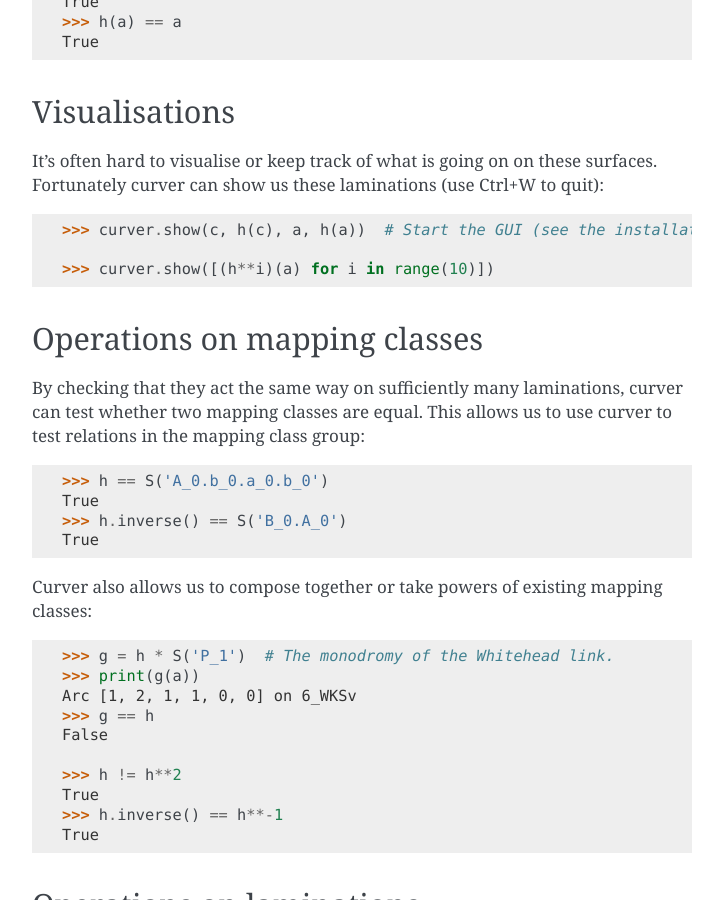
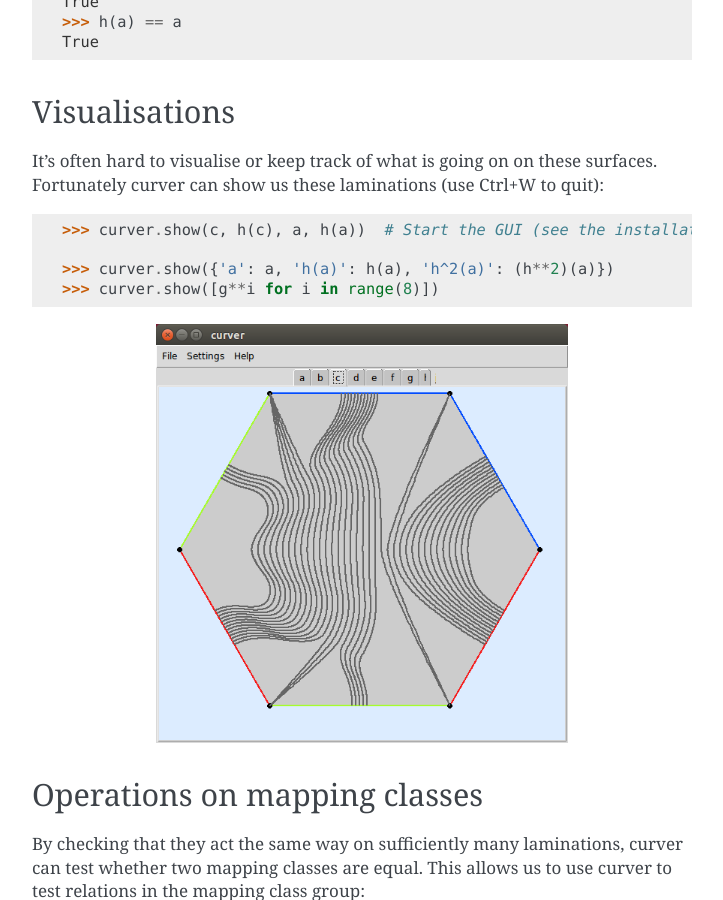
Before and after one commit to MarkCBell/curver, a Sphinx documentation site: the page built from docs/user/quickstart.rst, in a window 1280 px wide and 900 px high, scrolled down 1884 px. Shown: the whole window, without its empty margins (388-1111 px from the left). Built offline with Sphinx 7.4.7, drawn with Linux system fonts in a browser that asks for light colours; pages that are not in the unit, such as notebooks, are missing from menus.

Commit message:
Added image.

```diff
--- a/docs/user/quickstart.rst
+++ b/docs/user/quickstart.rst
@@ -89,7 +89,13 @@ Fortunately curver can show us these laminations (use Ctrl+W to quit)::
 
     >>> curver.show(c, h(c), a, h(a))  # Start the GUI (see the installation warning).
 
-    >>> curver.show([(h**i)(a) for i in range(10)])
+    >>> curver.show({'a': a, 'h(a)': h(a), 'h^2(a)': (h**2)(a)})
+    >>> curver.show([g**i for i in range(8)])
+
+.. image:: ../images/app_g_power.png
+   :scale: 75 %
+   :alt: The curver GUI
+   :align: center
 
 Operations on mapping classes
 -----------------------------
```
Also changed, not shown: docs/images/app_g_power.png (added).
